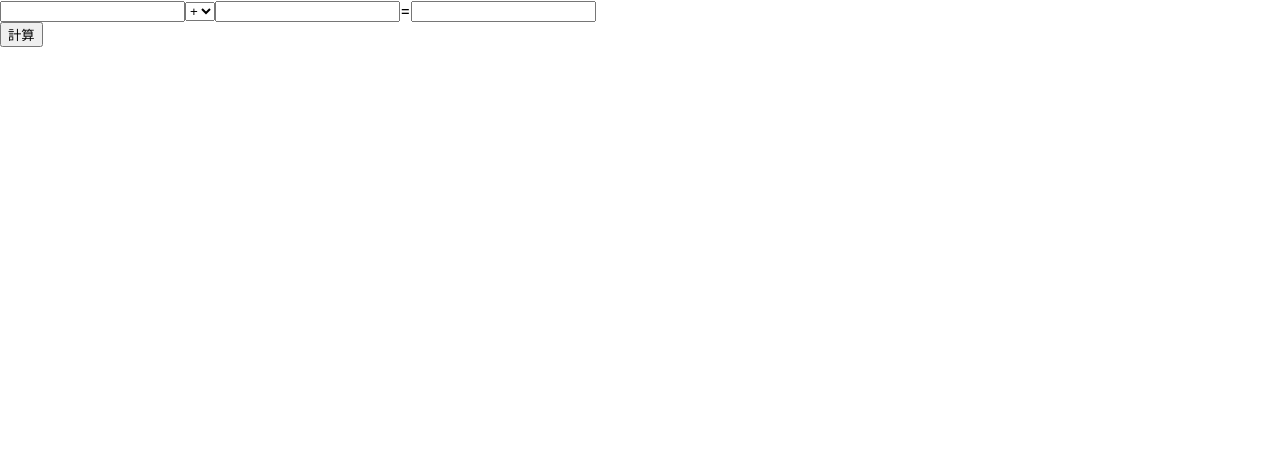
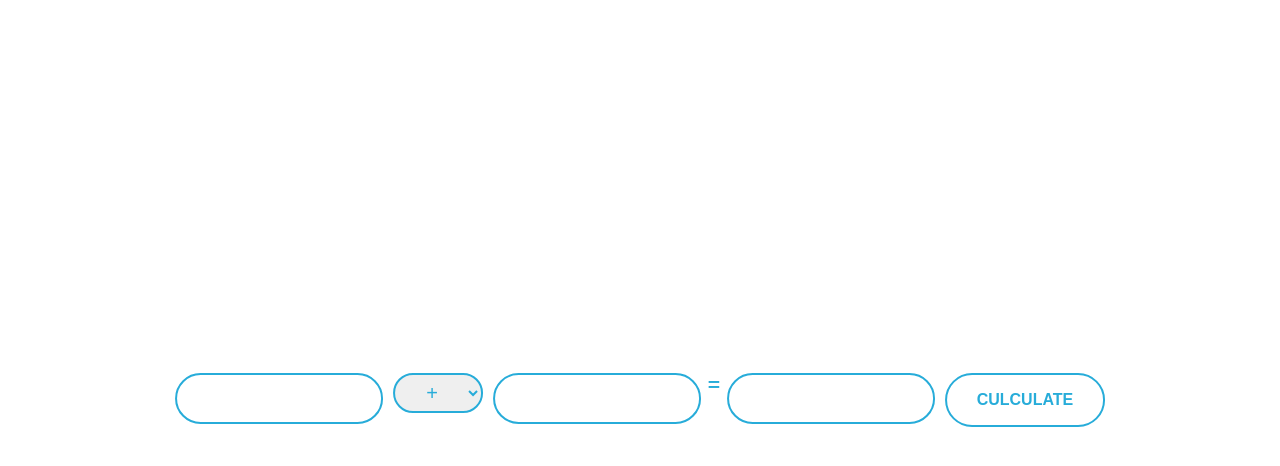
Before and after one commit to minhanai/terakoya, a React (Create React App) app: page / in a window 1280 px wide. Shown: the top 466 px of the page. Built offline with nearby package versions, Linux system fonts and the light colour scheme.

Commit message:
[update]いらないURIを削除

```diff
--- a/package.json
+++ b/package.json
@@ -6,9 +6,11 @@
     "@testing-library/jest-dom": "^5.16.5",
     "@testing-library/react": "^13.4.0",
     "@testing-library/user-event": "^13.5.0",
+    "node": "^18.20.0",
     "react": "^18.2.0",
     "react-dom": "^18.2.0",
     "react-scripts": "5.0.1",
+    "sass": "^1.72.0",
     "web-vitals": "^2.1.4"
   },
   "scripts": {
--- a/src/App.js
+++ b/src/App.js
@@ -1,4 +1,5 @@
 import React, { useState } from 'react';
+import "./App.scss";
 
 function App() {
 
@@ -22,8 +23,8 @@ function App() {
 
   return (
     <>
-    <div className="App">
-      <div className="App-body">
+      <div className="parent">
+        <div className="culc">
             <input className="value1" onChange = {(e) => setValue1(e.target.value)}/>
                 <select onChange={(e) => setOperator(e.target.value)}>
                   <option value="1">+</option>
@@ -34,8 +35,7 @@ function App() {
             <input className="value2" onChange={(e) => setValue2(e.target.value)}/>
             =
             <input className="result" value={response}/>
-        <br />
-          <button onClick={culc} className="culc">計算</button>
+            <button onClick={culc} className="button">CULCULATE</button>
           <br />
         </div>
       </div>
--- /dev/null
+++ b/src/App.scss
@@ -0,0 +1,61 @@
+button {
+  margin:5px;
+	display: block;
+	text-align: center;
+	text-decoration: none;
+  font-size: 16px;
+	width: 160px;
+	padding: 1rem;
+	font-weight: bold;
+	border: 2px solid #27acd9;
+	color: #27acd9;
+  background: #ffffff;
+	border-radius: 10vh;
+	transition: 0.5s;
+}
+button:hover {
+	color: #fff;
+	background: #27acd9;
+}
+
+input{
+  margin:5px;
+  text-align: center;
+  font-size: 16px;
+  width:200px;
+  height:45px;
+  border: 2px solid #27acd9;
+	color: #27acd9;
+	border-radius: 10vh;
+	transition: 0.5s;
+}
+
+select{
+  margin:5px;
+  text-align: center;
+  font-size: 20px;
+  height:40px;
+  width:90px;
+  border: 2px solid #27acd9;
+	color: #27acd9;
+	border-radius: 10vh;
+	transition: 0.5s;
+}
+
+.parent {
+  height:100vh;
+  width: 100vw;
+  // background-color:rgb(240, 212, 174);
+  position: relative;
+}
+.culc {
+  position: absolute;
+  // vertical-align: bottom;
+  top: 50%;
+  left: 50%;
+  transform: translate(-50%, -50%);
+  color: #27acd9;
+  font-size: 24px;
+  display: flex;
+  text-align: center;
+}
```
Also changed, not shown: 1 other file (tests, documents, lock files or other folders). Lines whose indentation alone changed are shown as unchanged.
